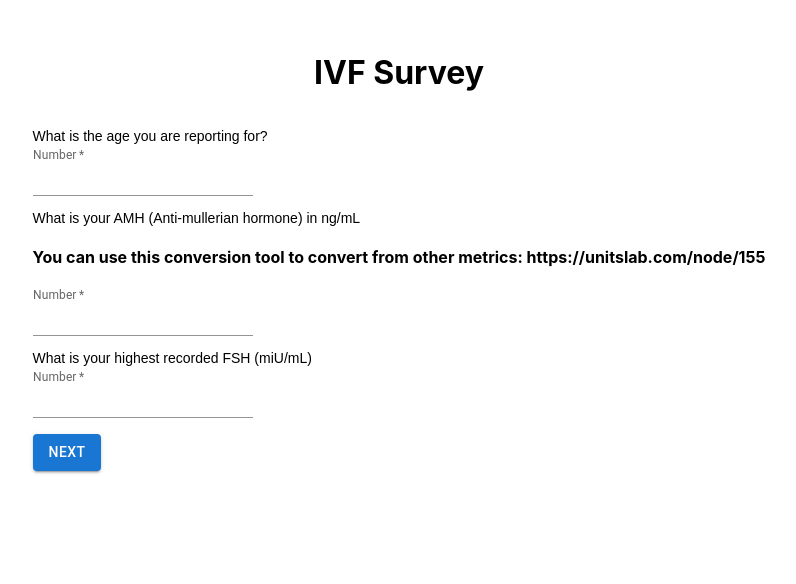
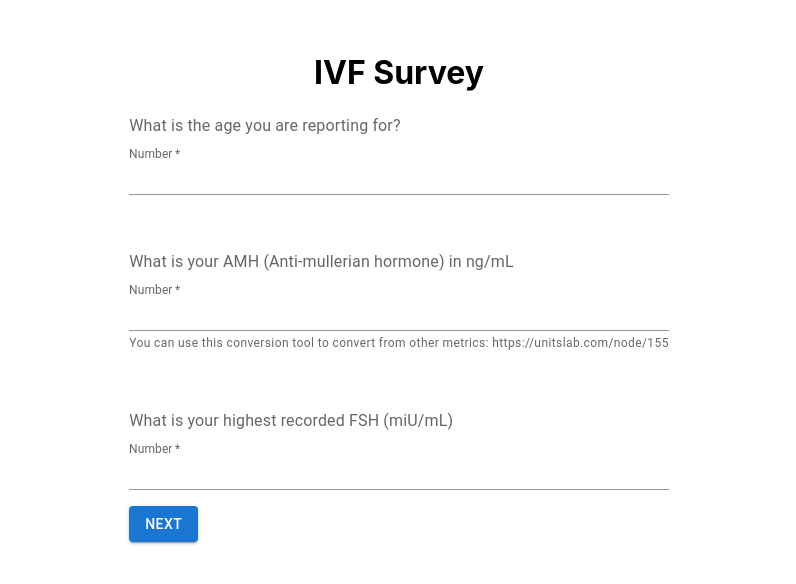
Before and after one commit to dildilgit/ivf-survey, a React (Create React App) app: page / in a window 1280 px wide. Both pictures are taken after a click on the button "START". Shown: the top 584 px of the page, without its empty margins (241-1037 px from the left). Built offline with nearby package versions, Linux system fonts and the light colour scheme.

Commit message:
form label

```diff
--- a/src/App.css
+++ b/src/App.css
@@ -9,3 +9,13 @@
 .nextButton {
   margin-top: 1em;
 }
+
+.question {
+  display: flex;
+  flex-direction: column;
+  margin-bottom: 55px;
+}
+
+.questionLabel {
+  margin-bottom: 10px;
+}
--- a/src/StepOne.tsx
+++ b/src/StepOne.tsx
@@ -1,4 +1,4 @@
-import { TextField, Button } from "@mui/material";
+import { TextField, Button, FormLabel, FormHelperText } from "@mui/material";
 import { styled } from "@mui/system";
 import { FormControl, useFormControlContext } from "@mui/base/FormControl";
 import { useEffect, useState } from "react";
@@ -9,8 +9,10 @@ export function Step1({ setStep }: { setStep: (step: number) => void }) {
   return (
     <div>
       <form onSubmit={() => setStep(2)}>
-        <FormControl>
-          <Label>What is the age you are reporting for?</Label>
+        <FormControl className="question">
+          <FormLabel className="questionLabel">
+            What is the age you are reporting for?
+          </FormLabel>
           <TextField
             id="standard-number"
             label="Number"
@@ -24,12 +26,10 @@ export function Step1({ setStep }: { setStep: (step: number) => void }) {
           <HelperText />
         </FormControl>
 
-        <FormControl>
-          <Label>What is your AMH (Anti-mullerian hormone) in ng/mL</Label>
-          <h4>
-            You can use this conversion tool to convert from other metrics:
-            https://unitslab.com/node/155{" "}
-          </h4>
+        <FormControl className="question">
+          <FormLabel className="questionLabel">
+            What is your AMH (Anti-mullerian hormone) in ng/mL
+          </FormLabel>
           <TextField
             id="standard-number"
             label="Number"
@@ -40,10 +40,16 @@ export function Step1({ setStep }: { setStep: (step: number) => void }) {
             variant="standard"
             required
           />
+          <FormHelperText>
+            You can use this conversion tool to convert from other metrics:
+            https://unitslab.com/node/155
+          </FormHelperText>
         </FormControl>
 
-        <FormControl>
-          <Label>What is your highest recorded FSH (miU/mL)</Label>
+        <FormControl className="question">
+          <FormLabel className="questionLabel">
+            What is your highest recorded FSH (miU/mL)
+          </FormLabel>
           <TextField
             id="standard-number"
             label="Number"
```
